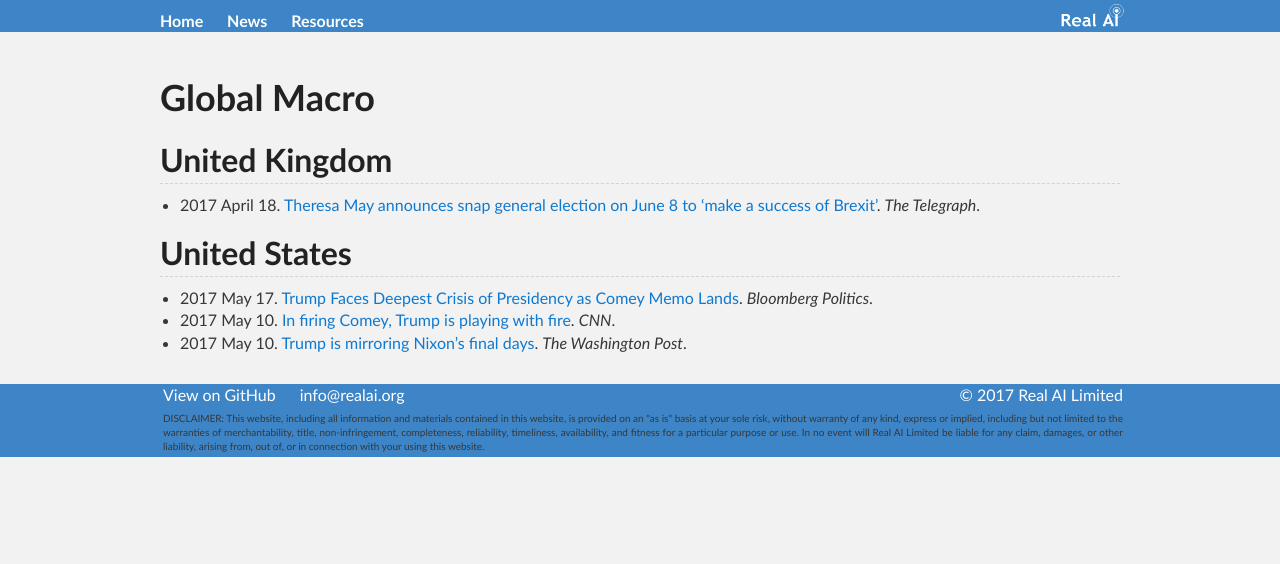
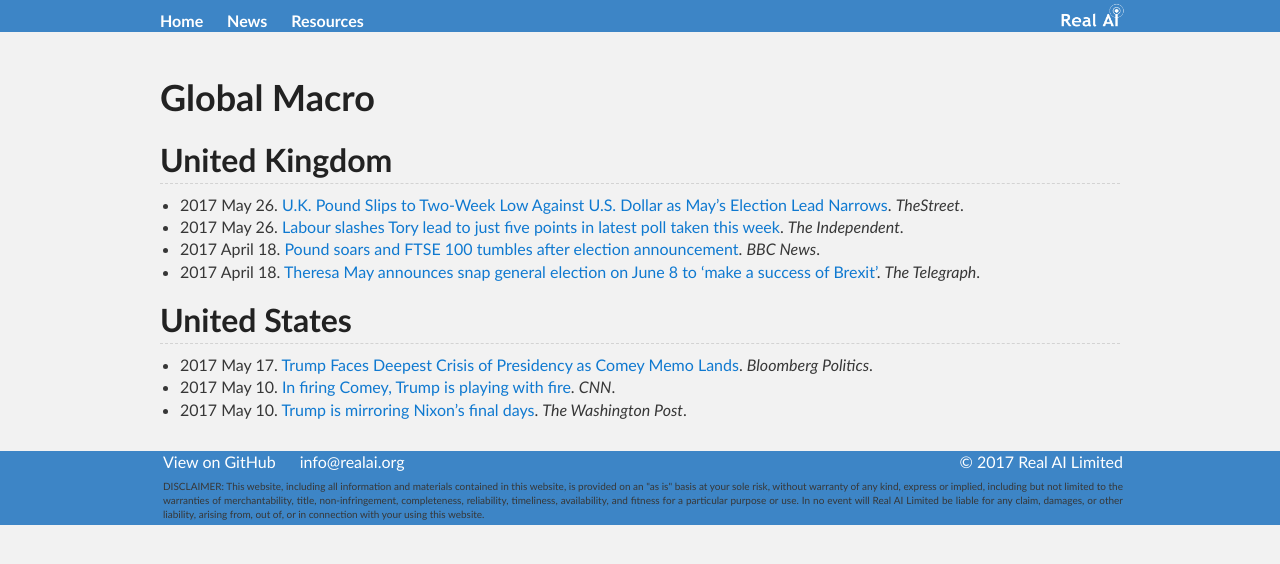
Before and after one commit to Tonywuhk/realai.org, a Jekyll site: the page built from macro.md, in a window 1280 px wide. Shown: the top 564 px of the page. Built offline with Jekyll 4.4.1, drawn with Linux system fonts in a browser that asks for light colours; our own code applies the rules of GitHub Pages for plain Markdown files; comment, search, counter and statistics services are not loaded; the repository's description, which GitHub fills in, is left out.

Commit message:
Update macro.md

```diff
--- a/macro.md
+++ b/macro.md
@@ -5,6 +5,9 @@ permalink: /macro/
 
 ## United Kingdom
 
+* 2017 May 26. [U.K. Pound Slips to Two-Week Low Against U.S. Dollar as May's Election Lead Narrows](https://www.thestreet.com/story/14151829/1/u-k-pound-slips-to-two-week-low-against-u-s-dollar-as-may-s-election-lead-narrows.html). *TheStreet*.
+* 2017 May 26. [Labour slashes Tory lead to just five points in latest poll taken this week](http://www.independent.co.uk/news/uk/politics/labour-poll-yougov-latest-jeremy-corbyn-tory-points-slashed-theresa-may-party-surge-a7756421.html). *The Independent*.
+* 2017 April 18. [Pound soars and FTSE 100 tumbles after election announcement](http://www.bbc.com/news/business-39627859). *BBC News*.
 * 2017 April 18. [Theresa May announces snap general election on June 8 to 'make a success of Brexit'](http://www.telegraph.co.uk/news/2017/04/18/breaking-theresa-may-make-statement-downing-street-1115am1/). *The Telegraph*.
 
 ## United States
```
